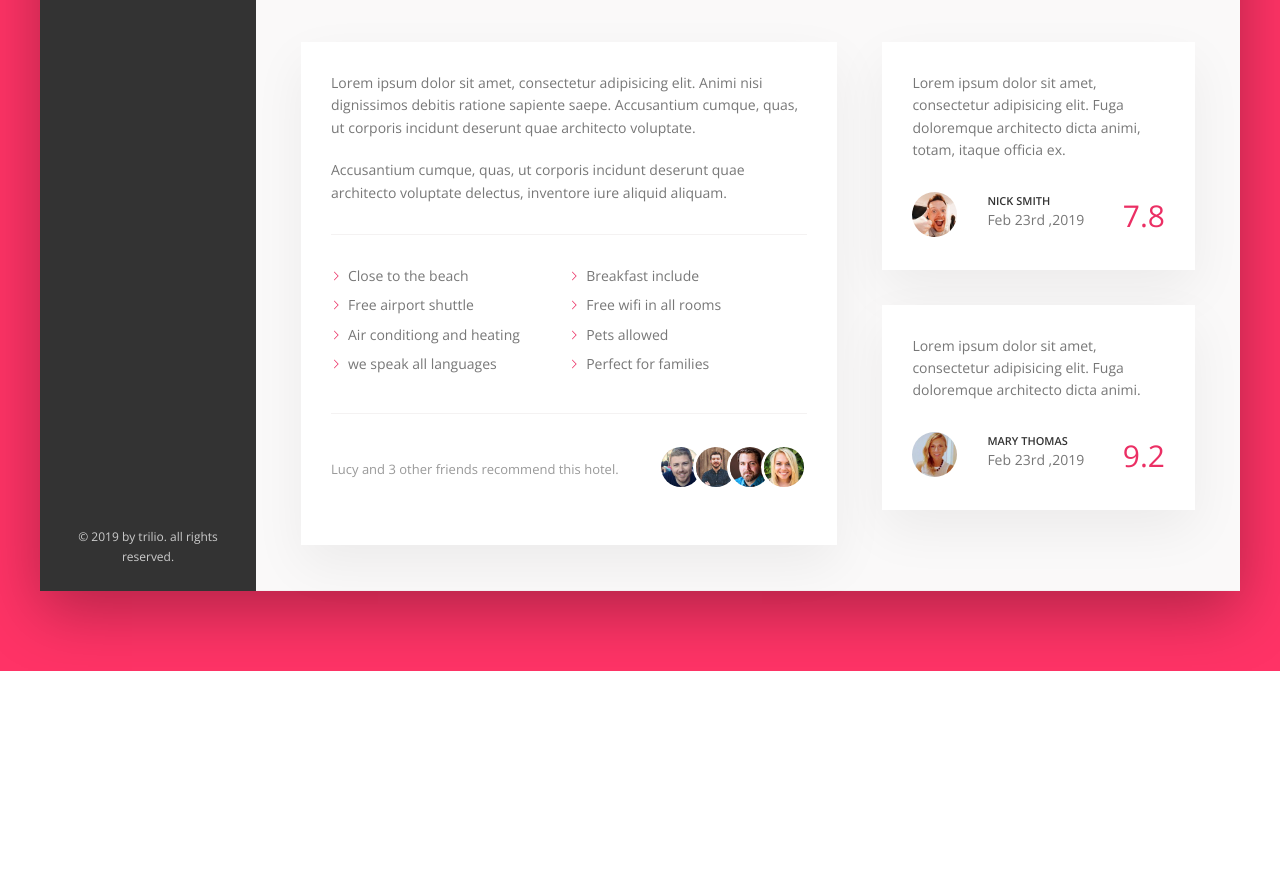
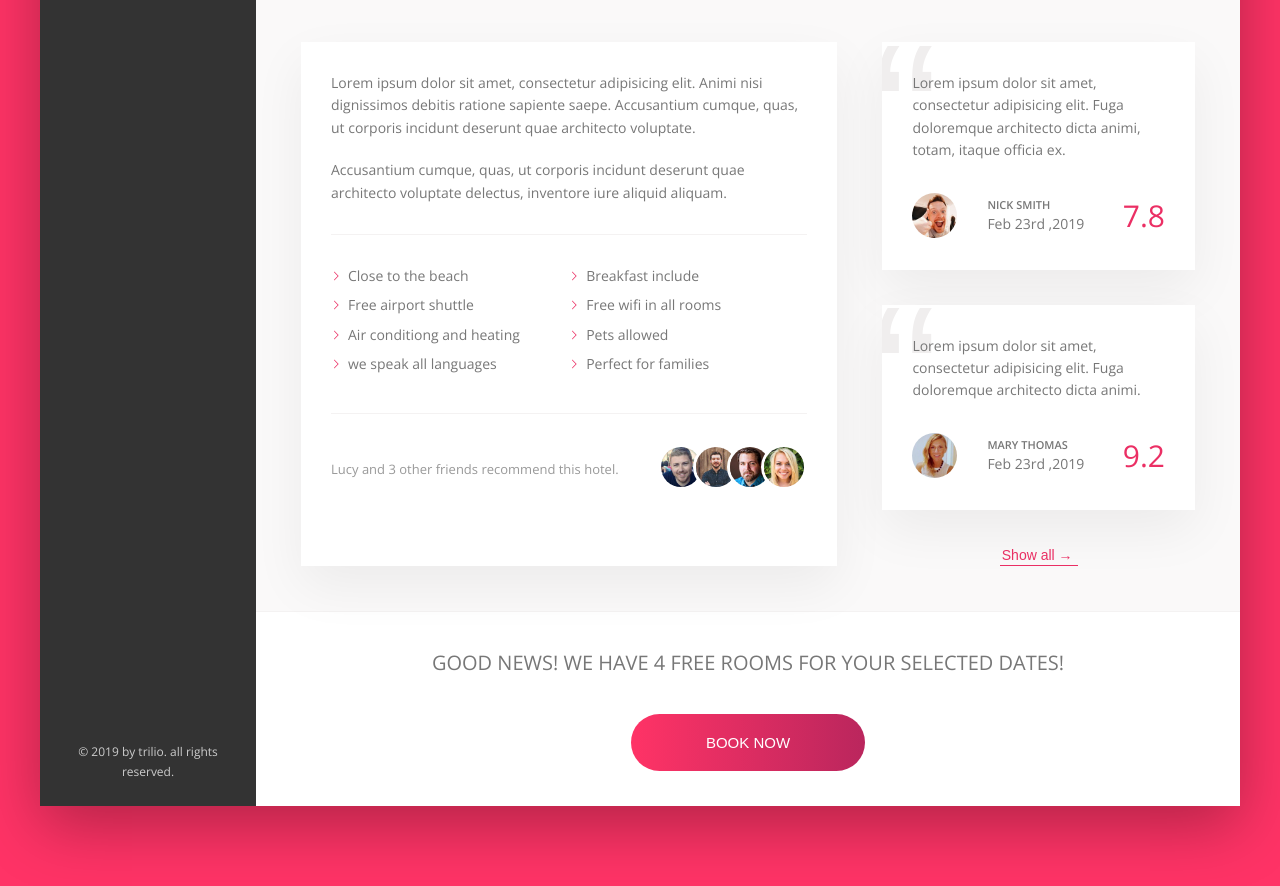
Before and after one commit to hemanshuEng/Trilio-Sass-Flexbox, a website: page index.html in a window 1280 px wide. Shown: the part 601-1487 px from the top of the page. Before the commit the page ends 1272 px from the top, so only its background shows below. Drawn offline with nearby package versions, Linux system fonts and the light colour scheme.

Commit message:
desktop version complete

```diff
--- a/index.html
+++ b/index.html
@@ -193,7 +193,25 @@
                                 <div class="review__rating">9.2</div>
                             </figcaption>
                         </figure>
+                        <button class="btn-inline">Show all <span>&rarr;</span></button>
                     </div>
+                    <!-- <div class="cta">
+                        <h2 class="cat__book-now">
+                            Good news! we have 4 free rooms for your selected dates!
+                        </h2>
+                        <button class="btn">
+                            only 4 room left
+                        </button>
+                    </div> -->
+                </div>
+                <div class="cta">
+                    <h2 class="cta__book-now">
+                        Good news! we have 4 free rooms for your selected dates!
+                    </h2>
+                    <button class="btn">
+                        <span class="btn__visible">Book now</span>
+                        <span class="btn__invisible">Only 4 rooms left</span>
+                    </button>
                 </div>
             </main>
         </div>
--- a/sass/_components.scss
+++ b/sass/_components.scss
@@ -274,6 +274,15 @@
 
     &:hover {
         color: var(--color-grey-dark-2);
+
+        span {
+            margin-left: 8px;
+            transition: margin-left .2s;
+        }
+    }
+
+    & span {
+        margin-right: 3px;
     }
 
     &:focus {
@@ -370,13 +379,19 @@
     box-shadow: var(--shadow-light);
     padding: 3rem;
     margin-bottom: 3.5rem;
+    position: relative;
+    overflow: hidden;
 
     &__text {
         margin-bottom: 3rem;
+
+        position: relative;
+        z-index: 10;
     }
 
     &__user {
         display: flex;
+        align-items: center;
     }
 
     &__photo {
@@ -394,11 +409,84 @@
         font-size: 1.1rem;
         font-weight: 600;
         text-transform: uppercase;
-        color: var(--color-grey-dark-1);
     }
 
     &__rating {
         font-size: 3rem;
         color: var(--color-primary);
     }
+
+    &::before {
+        content: "\201C";
+        position: absolute;
+        top: -2.75rem;
+        left: -1rem;
+        line-height: 1;
+        font-size: 20rem;
+        color: var(--color-grey-light-3);
+        font-family: sans-serif;
+        z-index: 1;
+    }
 }
+
+.cta {
+    padding: 3.5rem 0;
+    text-align: center;
+
+
+    &__book-now {
+        font-size: 2rem;
+        font-weight: 300;
+        text-transform: uppercase;
+        margin-bottom: 3.5rem;
+    }
+}
+
+.btn {
+    font-size: 1.5rem;
+    font-weight: 300;
+    text-transform: uppercase;
+    border-radius: 100px;
+    background-image: linear-gradient(to right, var(--color-primary-light), var(--color-primary-dark));
+    color: #fff;
+    border: none;
+    position: relative;
+    overflow: hidden;
+    cursor: pointer;
+
+    &__visible {
+        display: inline-block;
+        padding: 2rem 7.5rem;
+        height: 100%;
+        width: 100%;
+        transition: all 0.2s;
+    }
+
+    &__invisible {
+        display: inline-block;
+        position: absolute;
+        padding: 2rem 0;
+        height: 100%;
+        width: 100%;
+        left: 0;
+        top: -100%;
+        transition: all 0.2s;
+    }
+
+    &:hover {
+        background-image: linear-gradient(to left, var(--color-primary-light), var(--color-primary-dark));
+    }
+
+    &:hover &__visible {
+        transform: translateY(100%);
+    }
+
+    &:hover &__invisible {
+        top: 0;
+    }
+
+    &:focus {
+        outline: none;
+        animation: pulsate 1s infinite;
+    }
+}
--- a/sass/_layout.scss
+++ b/sass/_layout.scss
@@ -43,7 +43,7 @@
 }
 
 .description {
-    font-size: inherit;
+
     background-color: #fff;
     box-shadow: var(--shadow-light);
     padding: 3rem;
@@ -52,6 +52,9 @@
 }
 
 .user-reviews {
-    font-size: inherit;
+    -webkit-flex: 1;
     flex: 1;
+    display: flex;
+    flex-direction: column;
+    align-items: center;
 }
```
Also changed, not shown: css/style.css.
